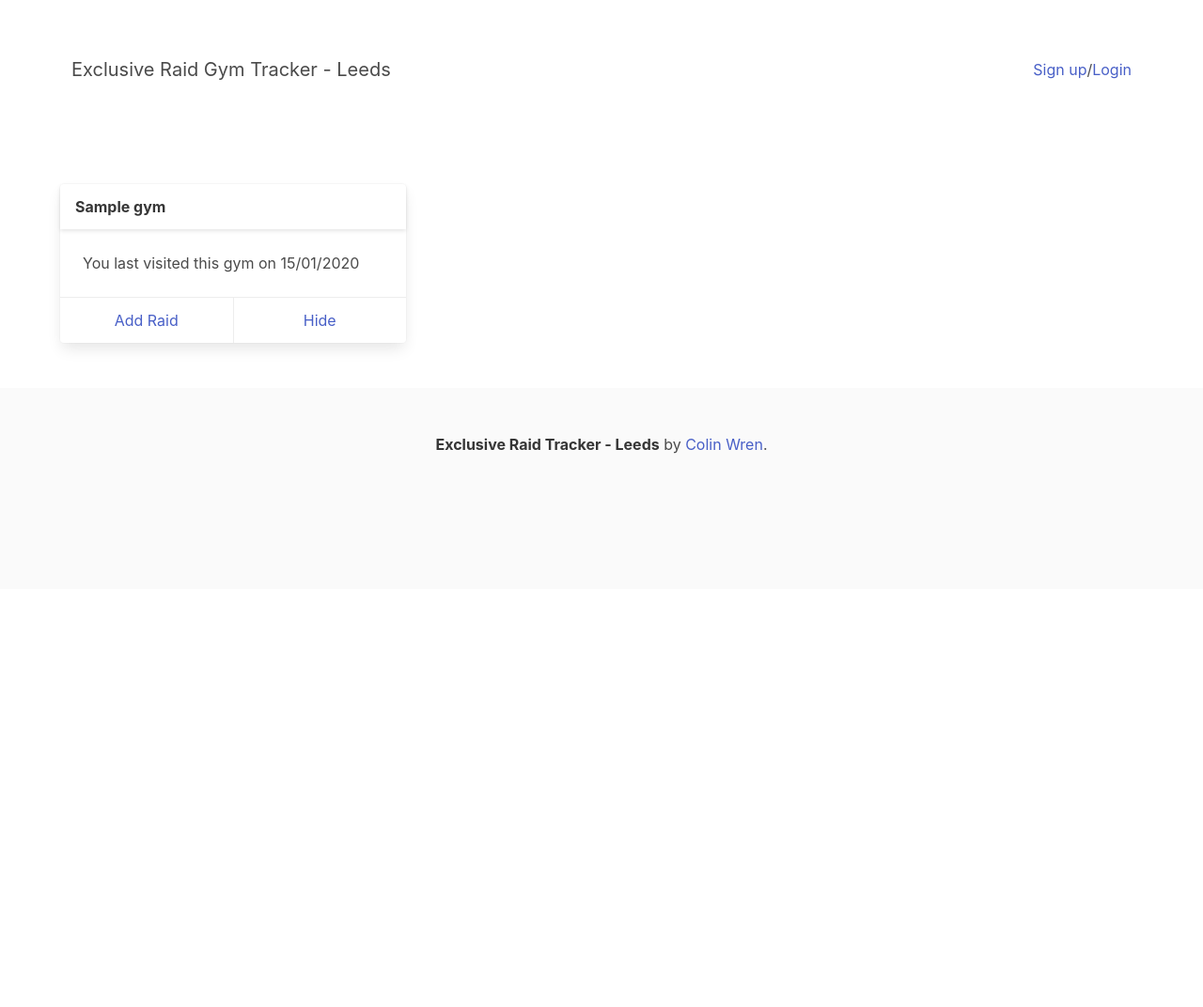
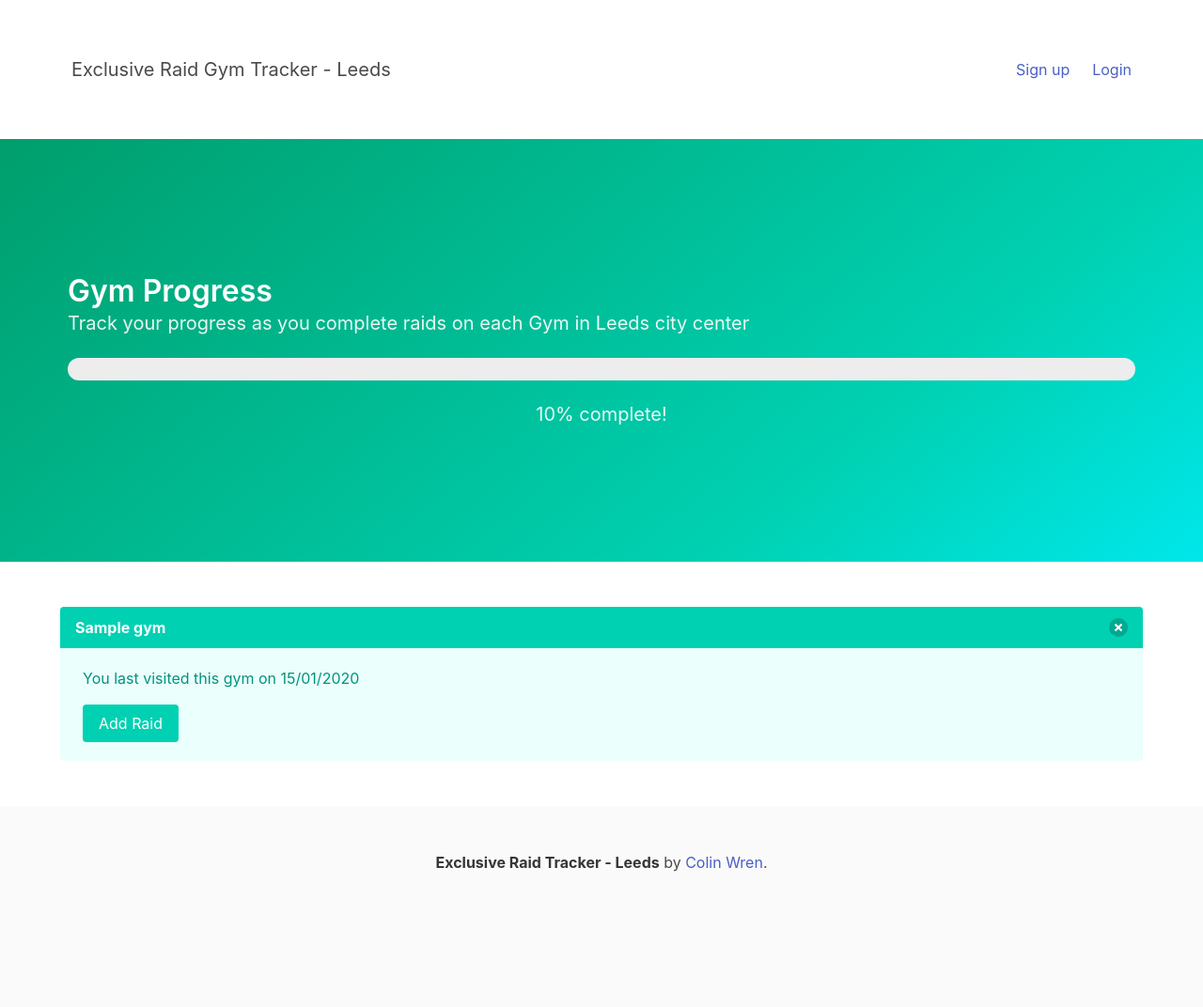
Before and after one commit to Gimpneek/exclusive-raid-gym-tracker, a Django app: template app/templates/app/gym_list.html in a window 1280 px wide. Shown: the whole page at 94% size. Before the commit the page ends 483 px from the top, so only its background shows below. Run offline with Django 3.2, Linux system fonts and the light colour scheme; the template is opened without the code that fills it: most values are stand-ins (such as "Sample title", 1, 10 or a date in 2020); some libraries are stand-ins or nearby versions.

Commit message:
Cleaning up design - even more

```diff
--- a/app/templates/app/base.html
+++ b/app/templates/app/base.html
@@ -35,11 +35,12 @@
 
               <!-- Right side -->
               <div class="navbar-end">
-                <p class="navbar-item">
-                    {%  if user.is_authenticated %}
-                        <a href="/logout/">Logout</a>
+                  {%  if user.is_authenticated %}
+                      <p class="navbar-item">{{ user.username }}</p>
+                      <p class="navbar-item"><a href="/logout/">Logout</a></p>
                     {% else %}
-                        <a href="/signup/">Sign up</a>/<a href="/login/">Login</a>
+                      <p class="navbar-item"><a href="/signup/">Sign up</a></p>
+                      <p class="navbar-item"><a href="/login/">Login</a></p>
                     {% endif %}
                 </p>
               </div>
--- a/app/templates/app/gym_list.html
+++ b/app/templates/app/gym_list.html
@@ -1,10 +1,42 @@
 {%  extends 'app/base.html' %}
+{%  block hero %}
+    <section class="hero is-medium is-primary is-bold">
+      <div class="hero-body">
+        <div class="container">
+          <h1 class="title">
+            Gym Progress
+          </h1>
+          <h2 class="subtitle">
+            Track your progress as you complete raids on each Gym in Leeds city center
+          </h2>
+          <progress class="progress is-large" value="{{ completed_gyms }}" max="{{ total_gyms }}">{{ gym_progress }}%</progress>
+            <h2 class="subtitle has-text-centered">{{ gym_progress }}% complete!</h2>
+        </div>
+      </div>
+    </section>
+{%  endblock %}
 {%  block content %}
-<div class="container">
-    <div class="columns">
-        {%  for gym_item in gym_list %}
+    {%  for gym_item in gym_list %}
+        <article class="message is-primary">
+            <div class="message-header">
+                {{  gym_item.gym.name }}
+                <a href="/hide/{{ gym_item.id }}/" class="delete"></a>
+            </div>
+            <div class="message-body">
+                {% if gym_item.last_visit_date %}
+                    <p>You last visited this gym on {{ gym_item.last_visit_date|date:"d/m/Y" }}</p>
+                {% else %}
+                    <p>You still need to visit this gym</p>
+                {% endif %}
+                <p>
+                    <a class="button is-primary" href="/item/{{ gym_item.id }}/">Add Raid</a>
+                </p>
+            </div>
+        </article>
 
-        <div class="column is-4 is-flex-touch">
+
+
+        <!--<div class="column is-4 is-flex-touch">
             <div class="card">
               <header class="card-header">
                 <p class="card-header-title">
@@ -23,12 +55,6 @@
                 <a class="card-footer-item" href="/hide/{{ gym_item.id }}/">Hide</a>
               </footer>
             </div>
-        </div>
-            {% if forloop.counter|divisibleby:3 %}
-                </div>
-                <div class="columns">
-            {% endif %}
-            {% endfor %}
-    </div>
-</div>
+        </div>-->
+    {% endfor %}
 {%  endblock %}
```
Also changed, not shown: app/views/gym_list.py (+6 -1 lines).
